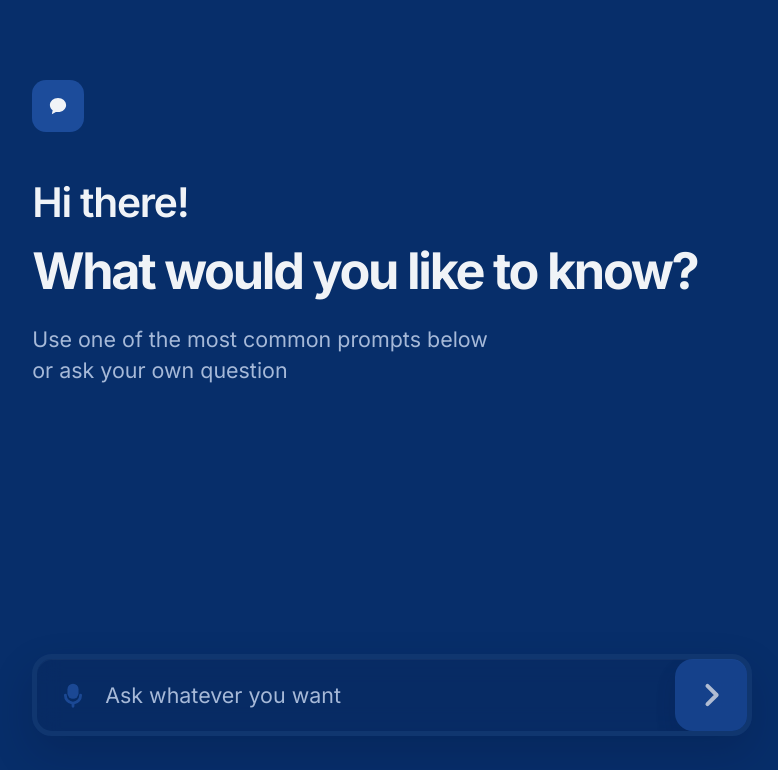
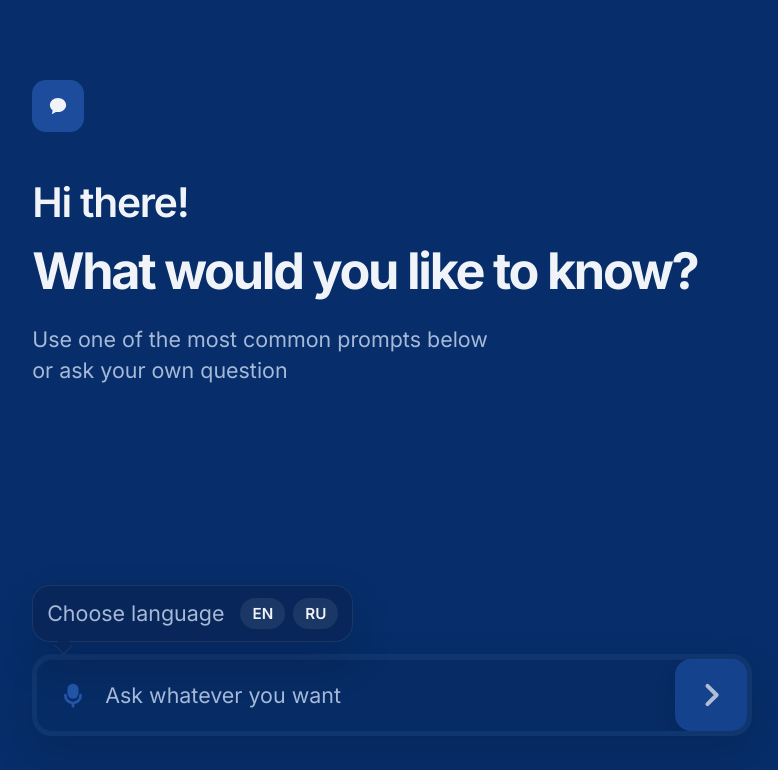
Before and after one commit to GabievGeorgy/KazInvest, a React (Vite) app in the folder frontend/: page / in a window 1280 px wide. Both pictures are taken after a click on the button 92 px from the left and 695 px from the top of the page. Shown: the top 770 px of the page, without its empty margins (19-797 px from the left). Built offline with nearby package versions, Linux system fonts and the light colour scheme.

Commit message:
add language picker for voice transcribe

```diff
--- a/frontend/src/components/Buttons/IconButtonBase.module.css
+++ b/frontend/src/components/Buttons/IconButtonBase.module.css
@@ -23,7 +23,7 @@
 
 .sendButton {
   min-width: 72px;
-  border-radius: 18px;
+  border-radius: 16px;
 }
 
 .icon {
--- a/frontend/src/components/Buttons/SendMessageButton.module.css
+++ b/frontend/src/components/Buttons/SendMessageButton.module.css
@@ -1,7 +1,7 @@
 .button {
   align-self: stretch;
   min-height: 100%;
-  border-radius: 18px 0 0 18px;
+  border-radius: 16px 0 0 16px;
   background: var(--surface-brand);
   box-shadow: var(--button-shadow);
 }
--- /dev/null
+++ b/frontend/src/components/ChatEntryShell.module.css
@@ -0,0 +1,29 @@
+.surface {
+  width: 100%;
+  box-sizing: border-box;
+  display: grid;
+  grid-template-columns: auto 1fr auto;
+  align-items: stretch;
+  min-height: 82px;
+  padding-left: 10px;
+  border: 5px solid var(--chat-input-border);
+  border-radius: 20px;
+  background: var(--surface-overlay);
+  box-shadow:
+    inset 0 1px 0 var(--inset-highlight),
+    var(--panel-shadow);
+  overflow: hidden;
+}
+
+.field {
+  min-width: 0;
+  display: flex;
+  align-items: center;
+  padding: 14px 12px 14px 6px;
+}
+
+@media (max-width: 640px) {
+  .surface {
+    min-height: 76px;
+  }
+}
--- a/frontend/src/components/ChatInput.module.css
+++ /dev/null
@@ -1,107 +0,0 @@
-.input {
-  width: 100%;
-  box-sizing: border-box;
-  display: grid;
-  grid-template-columns: auto 1fr auto;
-  align-items: stretch;
-  gap: 0;
-  min-height: 82px;
-  padding: 0 0 0 10px;
-  border-radius: 20px;
-  border: 5px solid var(--chat-input-border);
-  background: var(--surface-overlay);
-  box-shadow:
-    inset 0 1px 0 var(--inset-highlight),
-    var(--panel-shadow);
-  backdrop-filter: blur(14px);
-  overflow: hidden;
-}
-
-.textSide {
-  align-self: stretch;
-  display: flex;
-  align-items: center;
-}
-
-.sendSide {
-  align-items: stretch;
-}
-
-.field {
-  min-width: 0;
-  align-self: stretch;
-  display: flex;
-  align-items: center;
-  padding: 14px 12px 14px 6px;
-}
-
-.field textarea {
-  width: 100%;
-  min-height: 0;
-  padding: 0;
-  border: 0;
-  outline: 0;
-  background: transparent;
-  color: var(--text-primary);
-  font-size: var(--font-size-body);
-  line-height: var(--line-height-body);
-  resize: none;
-}
-
-.field textarea::placeholder {
-  color: var(--text-muted);
-}
-
-.field textarea[readonly] {
-  cursor: default;
-}
-
-.voiceInput {
-  grid-template-columns: auto 1fr auto;
-  align-items: center;
-  padding: 0 0 0 10px;
-}
-
-.voiceSide {
-  display: flex;
-  align-items: center;
-  justify-content: flex-start;
-  align-self: stretch;
-}
-
-.voiceField {
-  display: flex;
-  flex-direction: column;
-  align-items: flex-start;
-  justify-content: center;
-  text-align: left;
-  padding: 0 12px 0 6px;
-}
-
-.voiceConfirmButton {
-  align-self: stretch;
-  background: var(--surface-brand);
-  box-shadow: var(--button-shadow);
-}
-
-.voiceIcon {
-  display: block;
-  width: 24px;
-  height: 24px;
-}
-
-.voiceConfirmIcon {
-  width: 32px;
-  height: 32px;
-}
-
-@media (max-width: 640px) {
-  .input {
-    width: 100%;
-    min-height: 76px;
-  }
-
-  .sendSide {
-    padding: 0;
-  }
-}
--- a/frontend/src/components/ChatInput.tsx
+++ b/frontend/src/components/ChatInput.tsx
@@ -23,14 +23,17 @@ export function ChatInput({
   const { isMobile } = useViewport();
   const placeholder = isMobile ? 'Ask anything' : 'Ask whatever you want';
   const {
+    closeVoiceLocalePicker,
     handleSubmit,
     inputRef,
     isVoiceBusy,
+    isVoiceLocalePickerOpen,
     isVoiceModeActive,
     isVoiceProcessing,
     isVoiceRequesting,
     liveTranscript,
-    startRecording,
+    toggleVoiceLocalePicker,
+    selectVoiceLocale,
     cancelRecording,
     confirmRecording,
   } = useChatInputVoice({
@@ -53,12 +56,15 @@ export function ChatInput({
           value={value}
           onChange={onChange}
           onSubmit={handleSubmit}
-          onVoiceInputStart={startRecording}
+          onVoiceLocalePickerClose={closeVoiceLocalePicker}
+          onVoiceInputStart={toggleVoiceLocalePicker}
+          onVoiceLocaleSelect={selectVoiceLocale}
           inputRef={inputRef}
           placeholder={placeholder}
           isSubmitting={isSubmitting}
           canSubmit={canSubmit}
           isVoiceBusy={isVoiceBusy}
+          isVoiceLocalePickerOpen={isVoiceLocalePickerOpen}
           isVoiceRequesting={isVoiceRequesting}
         />
       )}
--- /dev/null
+++ b/frontend/src/components/ChatTextEntry.module.css
@@ -0,0 +1,106 @@
+.shell {
+  position: relative;
+}
+
+.side {
+  align-self: stretch;
+  display: flex;
+  align-items: center;
+}
+
+.sendSide {
+  align-items: stretch;
+}
+
+.textarea {
+  width: 100%;
+  min-height: 0;
+  padding: 0;
+  border: 0;
+  outline: 0;
+  background: transparent;
+  color: var(--text-primary);
+  font-size: var(--font-size-body);
+  line-height: var(--line-height-body);
+  resize: none;
+}
+
+.textarea::placeholder {
+  color: var(--text-muted);
+}
+
+.textarea[readonly] {
+  cursor: default;
+}
+
+.localePopover {
+  position: absolute;
+  left: 0;
+  bottom: calc(100% + 12px);
+  z-index: 1;
+  display: flex;
+  align-items: center;
+  gap: 16px;
+  padding: 12px 14px;
+  border: 1px solid rgba(255, 255, 255, 0.08);
+  border-radius: 18px;
+  background: rgba(9, 39, 89, 0.96);
+  box-shadow: var(--panel-shadow);
+  backdrop-filter: blur(14px);
+}
+
+.localePopover::after {
+  content: '';
+  position: absolute;
+  left: 24px;
+  top: calc(100% - 2px);
+  width: 12px;
+  height: 12px;
+  background: inherit;
+  border-right: 1px solid rgba(255, 255, 255, 0.08);
+  border-bottom: 1px solid rgba(255, 255, 255, 0.08);
+  transform: rotate(45deg);
+}
+
+.localeOptions {
+  display: flex;
+  align-items: center;
+  gap: 8px;
+}
+
+.localeButton {
+  min-width: 44px;
+  padding: 8px 12px;
+  border-radius: 999px;
+  background: rgba(255, 255, 255, 0.08);
+  color: var(--text-primary);
+  font-size: var(--font-size-caption);
+  font-weight: 600;
+  line-height: 1;
+  cursor: pointer;
+  transition:
+    background-color 160ms ease,
+    filter 160ms ease;
+}
+
+.localeButton:hover,
+.localeButton:focus-visible {
+  background: rgba(255, 255, 255, 0.16);
+  filter: brightness(1.04);
+}
+
+@media (max-width: 640px) {
+  .localePopover {
+    gap: 12px;
+    padding: 10px 12px;
+  }
+
+  .localeOptions {
+    gap: 6px;
+  }
+
+  .localeButton {
+    min-width: 40px;
+    padding: 8px 10px;
+  }
+}
--- a/frontend/src/components/ChatTextEntry.tsx
+++ b/frontend/src/components/ChatTextEntry.tsx
@@ -1,8 +1,12 @@
-import type { KeyboardEvent, RefObject, SubmitEvent } from 'react';
+import { useEffect, useRef, type KeyboardEvent, type RefObject, type SubmitEvent } from 'react';
+import type { VoiceLocale } from '../features/voice/voiceLocale';
+import { voiceLocaleOptions } from '../features/voice/voiceLocale';
 import { SendMessageButton } from './Buttons/SendMessageButton';
 import { VoiceInputButton } from './Buttons/VoiceInputButton';
+import shellStyles from './ChatEntryShell.module.css';
+import styles from './ChatTextEntry.module.css';
 import { useAutosizeTextarea } from './hooks/useAutosizeTextarea';
-import styles from './ChatInput.module.css';
+import { UiText } from './Typography';
 
 const maxTextareaRows = 5;
 const maxMessageLength = 4096;
@@ -11,12 +15,15 @@ type ChatTextEntryProps = {
   value: string;
   onChange: (value: string) => void;
   onSubmit: (event: SubmitEvent<HTMLFormElement>) => void;
+  onVoiceLocalePickerClose: () => void;
   onVoiceInputStart: () => void;
+  onVoiceLocaleSelect: (locale: VoiceLocale) => void;
   inputRef: RefObject<HTMLTextAreaElement | null>;
   placeholder: string;
   isSubmitting: boolean;
   canSubmit: boolean;
   isVoiceBusy: boolean;
+  isVoiceLocalePickerOpen: boolean;
   isVoiceRequesting: boolean;
 };
 
@@ -24,15 +31,38 @@ export function ChatTextEntry({
   value,
   onChange,
   onSubmit,
+  onVoiceLocalePickerClose,
   onVoiceInputStart,
+  onVoiceLocaleSelect,
   inputRef,
   placeholder,
   isSubmitting,
   canSubmit,
   isVoiceBusy,
+  isVoiceLocalePickerOpen,
   isVoiceRequesting,
 }: ChatTextEntryProps) {
+  const inputShellRef = useRef<HTMLDivElement>(null);
+
   useAutosizeTextarea(inputRef, value, maxTextareaRows);
+
+  useEffect(() => {
+    if (!isVoiceLocalePickerOpen) {
+      return;
+    }
+
+    function handlePointerDown(event: PointerEvent) {
+      if (!inputShellRef.current?.contains(event.target as Node)) {
+        onVoiceLocalePickerClose();
+      }
+    }
+
+    document.addEventListener('pointerdown', handlePointerDown);
+
+    return () => {
+      document.removeEventListener('pointerdown', handlePointerDown);
+    };
+  }, [isVoiceLocalePickerOpen, onVoiceLocalePickerClose]);
 
   function handleKeyDown(event: KeyboardEvent<HTMLTextAreaElement>) {
     if (event.key !== 'Enter' || event.shiftKey || event.nativeEvent.isComposing) {
@@ -44,13 +74,34 @@ export function ChatTextEntry({
   }
 
   return (
-    <form className={styles.input} onSubmit={onSubmit}>
-      <div className={styles.textSide}>
+    <div className={styles.shell} ref={inputShellRef}>
+      {isVoiceLocalePickerOpen ? (
+        <div className={styles.localePopover} role="group" aria-label="Voice input language">
+          <UiText>Choose language</UiText>
+          <div className={styles.localeOptions}>
+            {voiceLocaleOptions.map((option) => (
+              <button
+                key={option.value}
+                type="button"
+                className={styles.localeButton}
+                aria-label={`Use ${option.label} for voice input`}
+                onClick={() => onVoiceLocaleSelect(option.value)}
+              >
+                {option.shortLabel}
+              </button>
+            ))}
+          </div>
+        </div>
+      ) : null}
+
+      <form className={shellStyles.surface} onSubmit={onSubmit}>
+        <div className={styles.side}>
           <VoiceInputButton onClick={onVoiceInputStart} disabled={isSubmitting || isVoiceBusy} />
         </div>
 
-      <div className={styles.field}>
+        <div className={shellStyles.field}>
           <textarea
+            className={styles.textarea}
             ref={inputRef}
             name="message"
             rows={1}
@@ -66,9 +117,13 @@ export function ChatTextEntry({
           />
         </div>
 
-      <div className={`${styles.textSide} ${styles.sendSide}`}>
-        <SendMessageButton disabled={!canSubmit || isVoiceRequesting} isLoading={isSubmitting} />
+        <div className={`${styles.side} ${styles.sendSide}`}>
+          <SendMessageButton
+            disabled={isVoiceLocalePickerOpen || !canSubmit || isVoiceRequesting}
+            isLoading={isSubmitting}
+          />
         </div>
       </form>
+    </div>
   );
 }
--- a/frontend/src/components/hooks/useChatInputVoice.ts
+++ b/frontend/src/components/hooks/useChatInputVoice.ts
@@ -1,5 +1,6 @@
-import { useEffect, useRef, type SubmitEvent } from 'react';
+import { useEffect, useRef, useState, type SubmitEvent } from 'react';
 import { useVoiceRecognition } from '../../features/voice/hooks/useVoiceRecognition';
+import type { VoiceLocale } from '../../features/voice/voiceLocale';
 
 type UseChatInputVoiceOptions = {
   isSubmitting: boolean;
@@ -15,6 +16,7 @@ export function useChatInputVoice({
   const inputRef = useRef<HTMLTextAreaElement>(null);
   const shouldRestoreFocusRef = useRef(false);
   const wasVoiceModeActiveRef = useRef(false);
+  const [isVoiceLocalePickerOpen, setIsVoiceLocalePickerOpen] = useState(false);
   const { liveTranscript, status, startRecording, cancelRecording, confirmRecording } = useVoiceRecognition({
     onTranscript: onVoiceInput,
   });
@@ -26,7 +28,7 @@ export function useChatInputVoice({
   function handleSubmit(event: SubmitEvent<HTMLFormElement>) {
     event.preventDefault();
 
-    if (isVoiceModeActive || status === 'requesting') {
+    if (isVoiceLocalePickerOpen || isVoiceModeActive || status === 'requesting') {
       return;
     }
 
@@ -49,15 +51,41 @@ export function useChatInputVoice({
     wasVoiceModeActiveRef.current = isVoiceModeActive;
   }, [isSubmitting, isVoiceModeActive]);
 
+  useEffect(() => {
+    if (isVoiceModeActive || status === 'requesting') {
+      setIsVoiceLocalePickerOpen(false);
+    }
+  }, [isVoiceModeActive, status]);
+
+  function toggleVoiceLocalePicker() {
+    if (isSubmitting || isVoiceBusy) {
+      return;
+    }
+
+    setIsVoiceLocalePickerOpen((isOpen) => !isOpen);
+  }
+
+  function selectVoiceLocale(locale: VoiceLocale) {
+    setIsVoiceLocalePickerOpen(false);
+    startRecording(locale);
+  }
+
+  function closeVoiceLocalePicker() {
+    setIsVoiceLocalePickerOpen(false);
+  }
+
   return {
+    closeVoiceLocalePicker,
     handleSubmit,
     inputRef,
     isVoiceBusy,
+    isVoiceLocalePickerOpen,
     isVoiceModeActive,
     isVoiceProcessing,
     isVoiceRequesting,
     liveTranscript,
-    startRecording,
+    toggleVoiceLocalePicker,
+    selectVoiceLocale,
     cancelRecording,
     confirmRecording,
   };
--- a/frontend/src/features/voice/hooks/useVoiceRecognition.ts
+++ b/frontend/src/features/voice/hooks/useVoiceRecognition.ts
@@ -1,5 +1,6 @@
 import { useEffect, useRef, useState } from 'react';
 import { useAppError } from '../../../contexts/useAppError';
+import type { VoiceLocale } from '../voiceLocale';
 
 export type VoiceRecognitionStatus = 'idle' | 'requesting' | 'recording' | 'processing';
 
@@ -154,7 +155,7 @@ export function useVoiceRecognition({ onTranscript }: UseVoiceRecognitionOptions
     return recognition;
   }
 
-  function startRecording() {
+  function startRecording(locale: VoiceLocale) {
     if (statusRef.current !== 'idle') {
       return;
     }
@@ -166,6 +167,7 @@ export function useVoiceRecognition({ onTranscript }: UseVoiceRecognitionOptions
       return;
     }
 
+    recognition.lang = locale;
     shouldCommitRef.current = false;
     shouldDiscardRef.current = false;
     hasErrorRef.current = false;
--- /dev/null
+++ b/frontend/src/features/voice/voiceLocale.ts
@@ -0,0 +1,18 @@
+export type VoiceLocale = 'en-US' | 'ru-RU';
+
+export const voiceLocaleOptions: Array<{
+  label: string;
+  shortLabel: string;
+  value: VoiceLocale;
+}> = [
+  {
+    label: 'English',
+    shortLabel: 'EN',
+    value: 'en-US',
+  },
+  {
+    label: 'Russian',
+    shortLabel: 'RU',
+    value: 'ru-RU',
+  },
+];
```
Also changed, not shown: frontend/src/components/ChatVoiceEntry.module.css (added, +34 -0 lines), frontend/src/components/ChatVoiceEntry.tsx (+10 -9 lines), 1 other file (tests, documents, lock files or other folders). Lines whose indentation alone changed are shown as unchanged.
